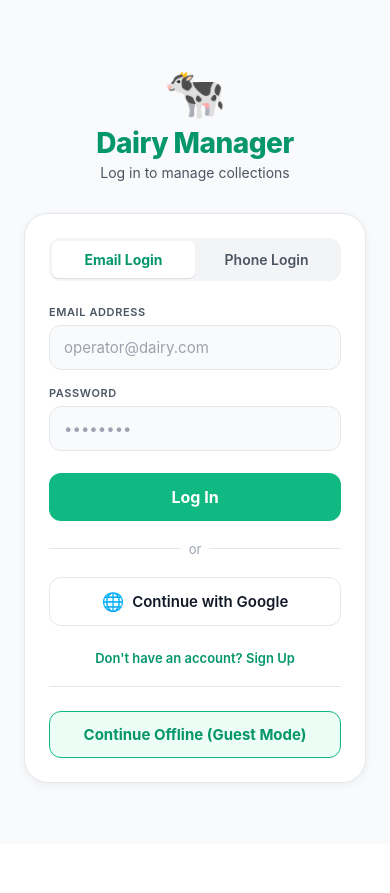
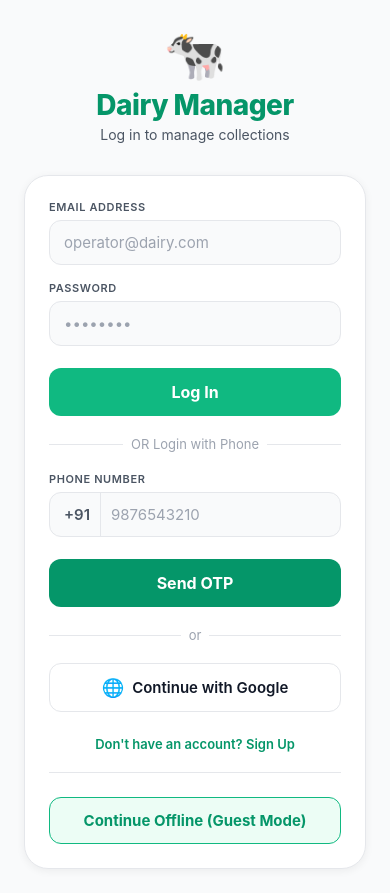
Before and after one commit to Aashishrishu02/Dairy-manager, a React Native app: screen /Login in a window 390 px wide. Before the commit the page ends 844 px from the top, so only its background shows below. Built offline with nearby package versions, Linux system fonts and the light colour scheme; no server answers.

Commit message:
Expose both Email and Phone OTP inputs directly on Login screen without tabs

```diff
--- a/src/screens/LoginScreen.tsx
+++ b/src/screens/LoginScreen.tsx
@@ -38,6 +38,7 @@ export default function LoginScreen() {
       Alert.alert(t('invalidPhone'), t('invalidPhoneMsg'));
       return;
     }
+    setLoginMethod('phone');
     setLoading(true);
     // Simulate SMS gateway request
     setTimeout(() => {
@@ -53,6 +54,7 @@ export default function LoginScreen() {
       Alert.alert(t('invalidOtp'), t('invalidOtpMsg'));
       return;
     }
+    setLoginMethod('phone');
     setLoading(true);
     setTimeout(() => {
       setLoading(false);
@@ -65,6 +67,7 @@ export default function LoginScreen() {
       Alert.alert(t('errorLabel'), t('authFieldsRequired'));
       return;
     }
+    setLoginMethod('email');
     setLoading(true);
     try {
       if (isSignUp) {
@@ -137,30 +140,7 @@ export default function LoginScreen() {
           </View>
 
           <View style={styles.card}>
-            {/* Tabs selector */}
-            <View style={styles.tabContainer}>
-              <TouchableOpacity
-                style={[styles.tabButton, loginMethod === 'email' && styles.tabButtonActive]}
-                onPress={() => { setLoginMethod('email'); setOtpSent(false); }}
-                activeOpacity={0.7}
-              >
-                <Text style={[styles.tabButtonText, loginMethod === 'email' && styles.tabButtonTextActive]}>
-                  {t('emailTab')}
-                </Text>
-              </TouchableOpacity>
-              <TouchableOpacity
-                style={[styles.tabButton, loginMethod === 'phone' && styles.tabButtonActive]}
-                onPress={() => setLoginMethod('phone')}
-                activeOpacity={0.7}
-              >
-                <Text style={[styles.tabButtonText, loginMethod === 'phone' && styles.tabButtonTextActive]}>
-                  {t('phoneTab')}
-                </Text>
-              </TouchableOpacity>
-            </View>
-
-            {loginMethod === 'email' ? (
-              <>
+            {/* Email Authentication Section */}
             <Text style={styles.label}>{t('emailLabel')}</Text>
             <TextInput
               style={styles.input}
@@ -191,7 +171,7 @@ export default function LoginScreen() {
               disabled={loading || googleLoading}
               activeOpacity={0.8}
             >
-                  {loading ? (
+              {loading && loginMethod === 'email' ? (
                 <ActivityIndicator color="#fff" />
               ) : (
                 <Text style={styles.primaryBtnText}>
@@ -199,9 +179,14 @@ export default function LoginScreen() {
                 </Text>
               )}
             </TouchableOpacity>
-              </>
-            ) : (
-              <>
+
+            <View style={styles.dividerRow}>
+              <View style={styles.dividerLine} />
+              <Text style={styles.dividerText}>{t('orPhone')}</Text>
+              <View style={styles.dividerLine} />
+            </View>
+
+            {/* Phone Authentication Section */}
             <Text style={styles.label}>{t('phoneLabel')}</Text>
             <View style={styles.phoneInputContainer}>
               <Text style={styles.countryCode}>+91</Text>
@@ -233,12 +218,12 @@ export default function LoginScreen() {
             )}
 
             <TouchableOpacity
-                  style={styles.primaryBtn}
+              style={[styles.primaryBtn, { backgroundColor: colors.primaryMid }]}
               onPress={otpSent ? handleVerifyOtp : handleSendOtp}
               disabled={loading}
               activeOpacity={0.8}
             >
-                  {loading ? (
+              {loading && loginMethod === 'phone' ? (
                 <ActivityIndicator color="#fff" />
               ) : (
                 <Text style={styles.primaryBtnText}>
@@ -246,8 +231,6 @@ export default function LoginScreen() {
                 </Text>
               )}
             </TouchableOpacity>
-              </>
-            )}
 
             <View style={styles.dividerRow}>
               <View style={styles.dividerLine} />
--- a/src/utils/i18n.ts
+++ b/src/utils/i18n.ts
@@ -134,6 +134,7 @@ export const translations = {
     invalidPhoneMsg: 'Please enter a valid 10-digit phone number.',
     invalidOtp: 'Invalid OTP',
     invalidOtpMsg: 'Please enter the correct 4-digit verification code.',
+    orPhone: 'OR Login with Phone',
   },
   hi: {
     // Navigation titles
@@ -268,6 +269,7 @@ export const translations = {
     invalidPhoneMsg: 'कृपया एक वैध 10-अंकीय फ़ोन नंबर दर्ज करें।',
     invalidOtp: 'अमान्य ओटीपी',
     invalidOtpMsg: 'कृपया सही 4-अंकीय सत्यापन कोड दर्ज करें।',
+    orPhone: 'या फ़ोन नंबर से लॉगिन करें',
   }
 };
 
```
Lines whose indentation alone changed are shown as unchanged.
